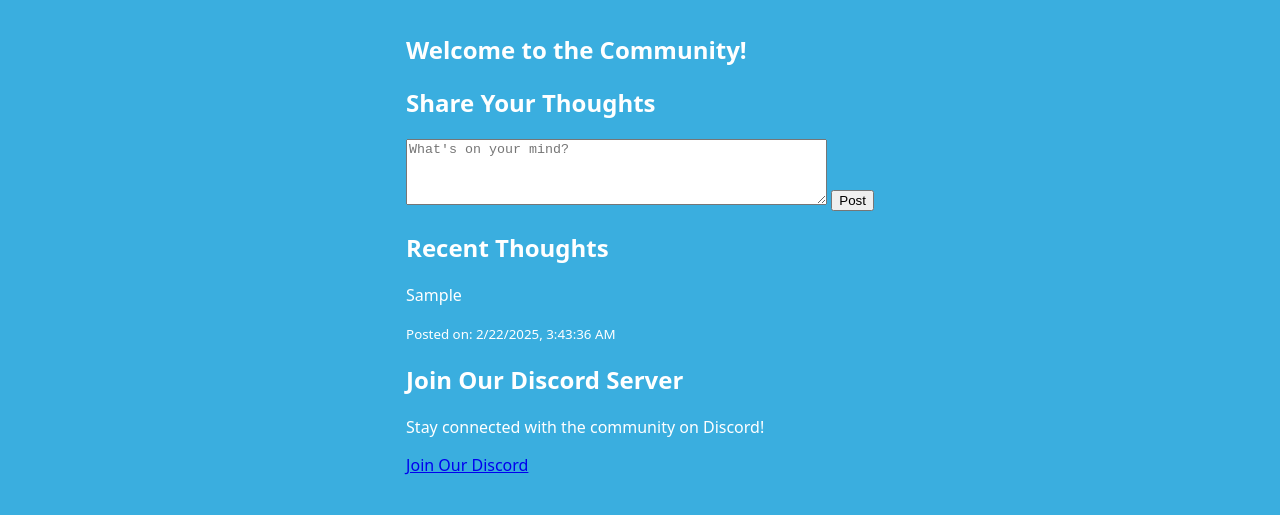
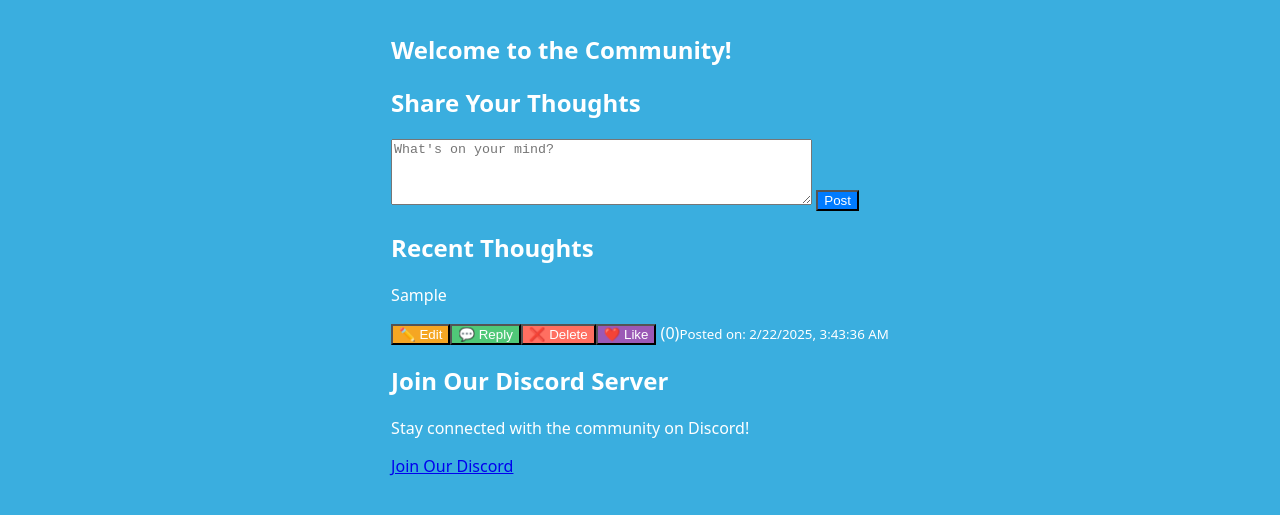
Before and after one commit to FarronJones/GameMashFrontEnd, a plain HTML site: page community.html in a window 1280 px wide. Both pictures are taken after typing "Sample" into the empty fields and a click on the button "Post". Shown: the part 67-582 px from the top of the page. Drawn offline with Linux system fonts and the light colour scheme.

Commit message:
edit,reply,delete and like button

```diff
--- a/community.html
+++ b/community.html
@@ -18,7 +18,7 @@
         <div class="post-thought">
             <h2>Share Your Thoughts</h2>
             <textarea id="thought-input" placeholder="What's on your mind?" rows="4" cols="50"></textarea>
-            <button onclick="postThought()">Post</button>
+            <button style="background-color: #007BFF; color: white;" onclick="postThought()">Post</button> <!-- Blue Post Button -->
         </div>
 
         <!-- Display Thoughts -->
@@ -36,34 +36,78 @@
     </section>
 
     <script>
-        // Function to handle posting a thought/comment
         function postThought() {
             const thoughtInput = document.getElementById("thought-input");
             const thoughtsContainer = document.getElementById("thoughts-container");
 
-            // Check if input is empty
             if (thoughtInput.value.trim() === "") {
                 alert("Please enter a thought before posting!");
                 return;
             }
 
-            // create a new div to display the comment
             const newThought = document.createElement("div");
             newThought.classList.add("thought");
 
-            // insert the thought text and date
             const thoughtText = document.createElement("p");
             thoughtText.textContent = thoughtInput.value;
             newThought.appendChild(thoughtText);
+
+            const editButton = document.createElement("button");
+            editButton.innerHTML = "✏️ Edit";
+            editButton.style.backgroundColor = "#F5A623";
+            editButton.style.color = "white";
+            editButton.onclick = () => {
+                const newText = prompt("Edit your comment:", thoughtText.textContent);
+                if (newText) {
+                    thoughtText.textContent = newText;
+                }
+            };
+
+            const replyButton = document.createElement("button");
+            replyButton.innerHTML = "💬 Reply";
+            replyButton.style.backgroundColor = "#50C878";
+            replyButton.style.color = "white";
+            replyButton.onclick = () => {
+                const replyText = prompt("Enter your reply:");
+                if (replyText) {
+                    const reply = document.createElement("div");
+                    reply.classList.add("reply");
+                    reply.innerHTML = `<p><strong>You:</strong> ${replyText}</p>`;
+                    newThought.appendChild(reply);
+                }
+            };
+
+            const deleteButton = document.createElement("button");
+            deleteButton.innerHTML = "❌ Delete";
+            deleteButton.style.backgroundColor = "#FF6F61";
+            deleteButton.style.color = "white";
+            deleteButton.onclick = () => {
+                newThought.remove();
+            };
+
+            const likeButton = document.createElement("button");
+            likeButton.innerHTML = "❤️ Like";
+            likeButton.style.backgroundColor = "#9B59B6";
+            likeButton.style.color = "white";
+            let likeCount = 0;
+            const likeCounter = document.createElement("span");
+            likeCounter.textContent = ` (${likeCount})`;
+            likeButton.onclick = () => {
+                likeCount++;
+                likeCounter.textContent = ` (${likeCount})`;
+            };
+
+            newThought.appendChild(editButton);
+            newThought.appendChild(replyButton);
+            newThought.appendChild(deleteButton);
+            newThought.appendChild(likeButton);
+            newThought.appendChild(likeCounter);
 
             const thoughtDate = document.createElement("small");
             thoughtDate.textContent = `Posted on: ${new Date().toLocaleString()}`;
             newThought.appendChild(thoughtDate);
 
-            // add the new thought to the container
             thoughtsContainer.appendChild(newThought);
-
-            // clear the input field after posting
             thoughtInput.value = "";
         }
     </script>
```
